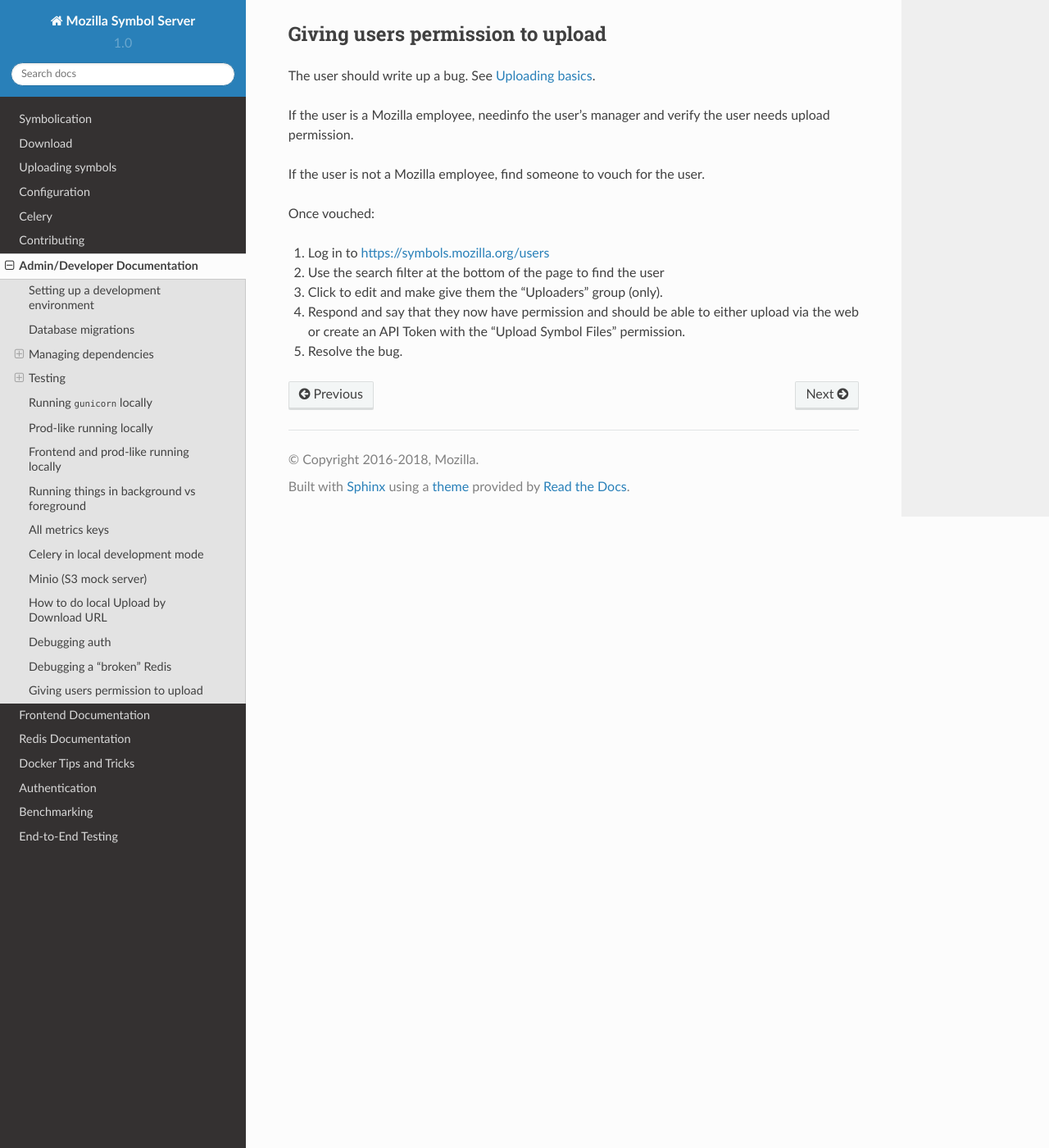
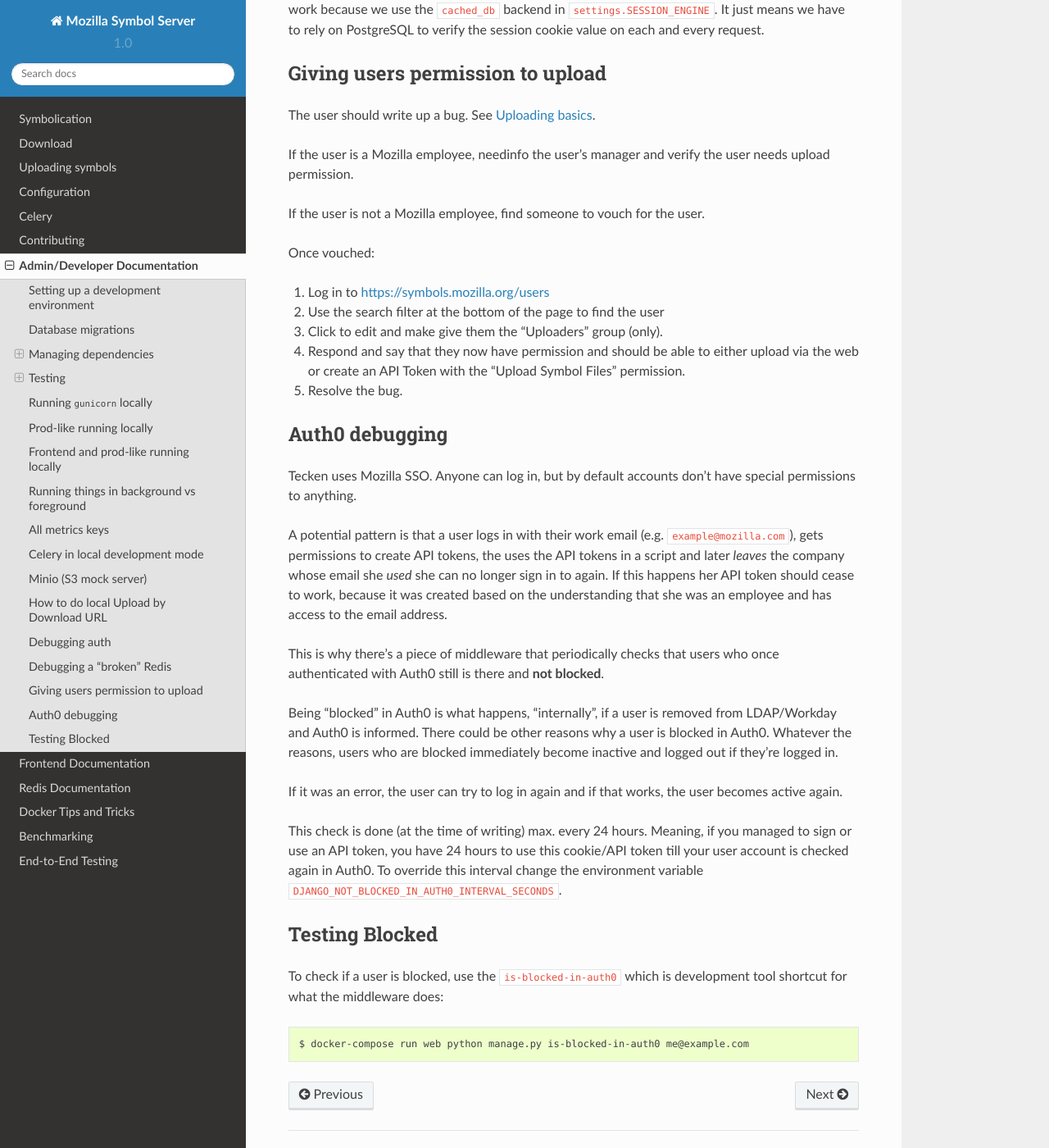
Before and after one commit to mozilla-services/tecken, a Sphinx documentation site: the page built from docs/dev.rst, in a window 1280 px wide and 1400 px high, scrolled down 8950 px. Shown: the whole window at 82% size. Built offline with Sphinx 7.4.7 and the Read the Docs theme 2.0.0, drawn with Linux system fonts in a browser that asks for light colours; some of the changed text lies outside the part shown.

Commit message:
bug 1555567: remove authentication chapter
I folded the "how to" bits into the dev/admin chapter.

```diff
--- a/docs/dev.rst
+++ b/docs/dev.rst
@@ -462,3 +462,44 @@ Once vouched:
    upload via the web or create an API Token with the "Upload Symbol Files"
    permission.
 5. Resolve the bug.
+
+
+Auth0 debugging
+===============
+
+Tecken uses Mozilla SSO. Anyone can log in, but by default accounts don't have
+special permissions to anything.
+
+A potential pattern is that a user logs in with their work email
+(e.g. ``example@mozilla.com``), gets permissions to create API tokens,
+the uses the API tokens in a script and later *leaves* the company whose
+email she *used* she can no longer sign in to again. If this happens
+her API token should cease to work, because it was created based on the
+understanding that she was an employee and has access to the email address.
+
+This is why there's a piece of middleware that periodically checks that
+users who once authenticated with Auth0 still is there and **not blocked**.
+
+Being "blocked" in Auth0 is what happens, "internally", if a user is removed
+from LDAP/Workday and Auth0 is informed. There could be other reasons why
+a user is blocked in Auth0. Whatever the reasons, users who are blocked
+immediately become inactive and logged out if they're logged in.
+
+If it was an error, the user can try to log in again and if that works,
+the user becomes active again.
+
+This check is done (at the time of writing) max. every 24 hours. Meaning,
+if you managed to sign or use an API token, you have 24 hours to use this
+cookie/API token till your user account is checked again in Auth0. To
+override this interval change the environment variable
+``DJANGO_NOT_BLOCKED_IN_AUTH0_INTERVAL_SECONDS``.
+
+Testing Blocked
+===============
+
+To check if a user is blocked, use the ``is-blocked-in-auth0`` which is
+development tool shortcut for what the middleware does:
+
+.. code-block:: shell
+
+    $ docker-compose run web python manage.py is-blocked-in-auth0 me@example.com
--- a/docs/index.rst
+++ b/docs/index.rst
@@ -37,7 +37,6 @@ Project docs:
    frontend
    redis
    docker
-   authentication
    benchmarking
    endtoendtesting
 
```
Also changed, not shown: docs/authentication.rst (deleted, +0 -53 lines).
